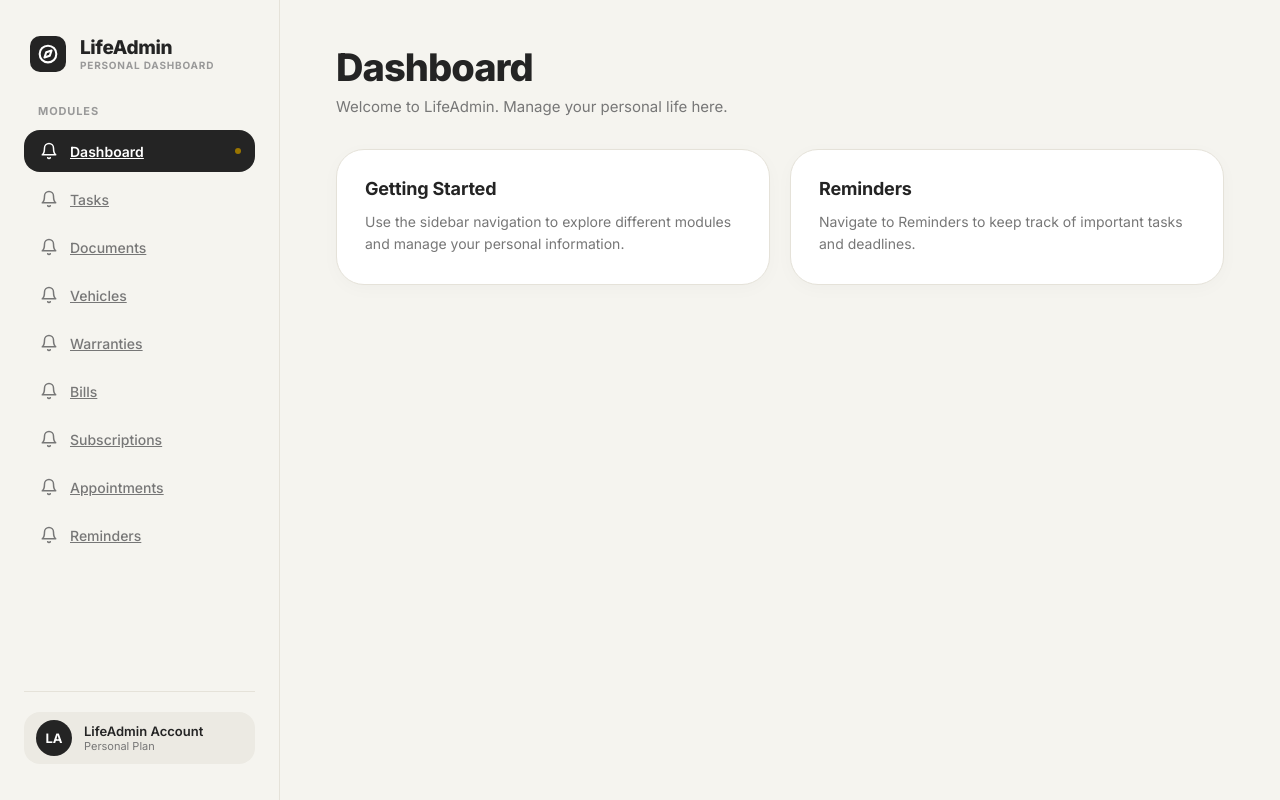
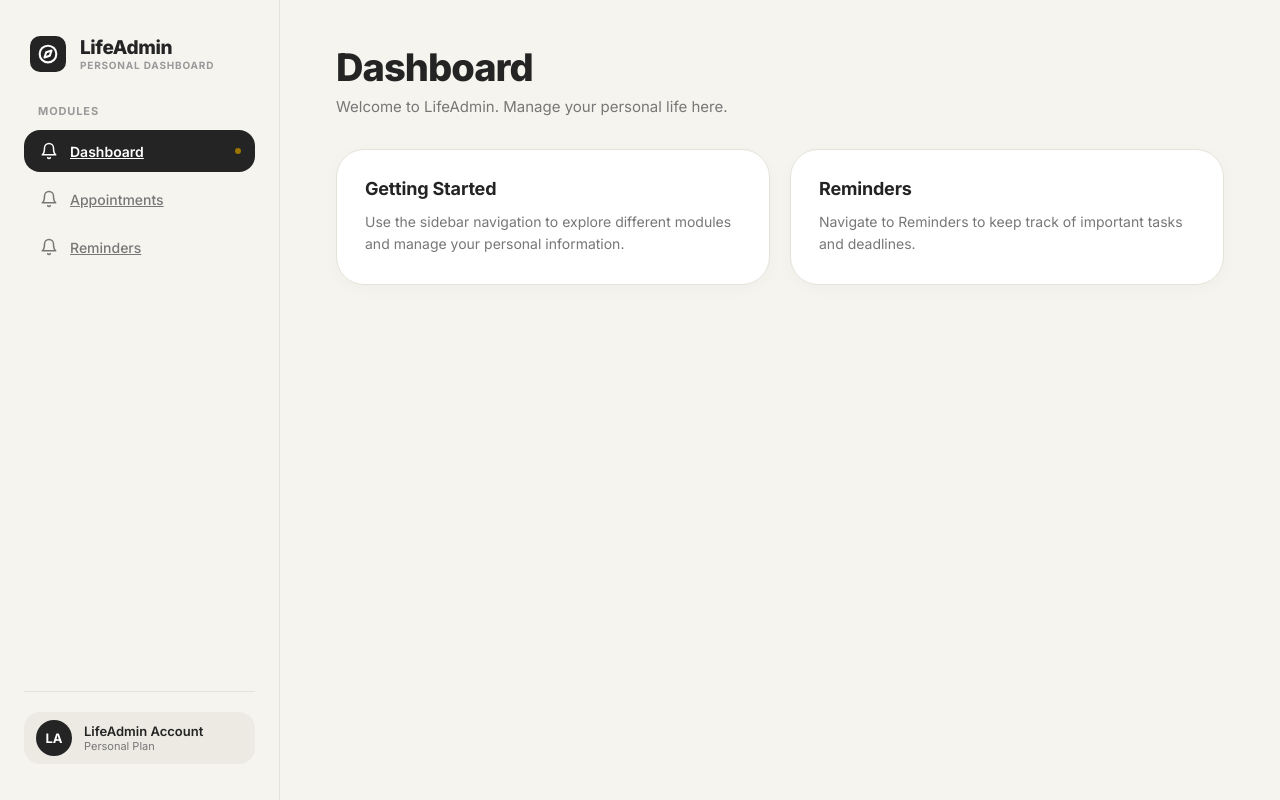
Before and after one commit to adityasingla2102-debug/Life_Pilot, a React (Vite) app: page / in a window 1280 px wide. Built offline with nearby package versions, Linux system fonts and the light colour scheme.

Commit message:
finall stage

```diff
--- a/src/components/Layout.jsx
+++ b/src/components/Layout.jsx
@@ -3,12 +3,6 @@ import { Outlet, NavLink } from 'react-router-dom';
 function Layout() {
   const navigationItems = [
     { label: 'Dashboard', path: '/' },
-    { label: 'Tasks', path: '/tasks' },
-    { label: 'Documents', path: '/documents' },
-    { label: 'Vehicles', path: '/vehicles' },
-    { label: 'Warranties', path: '/warranties' },
-    { label: 'Bills', path: '/bills' },
-    { label: 'Subscriptions', path: '/subscriptions' },
     { label: 'Appointments', path: '/appointments' },
     { label: 'Reminders', path: '/reminders' },
   ];
```
